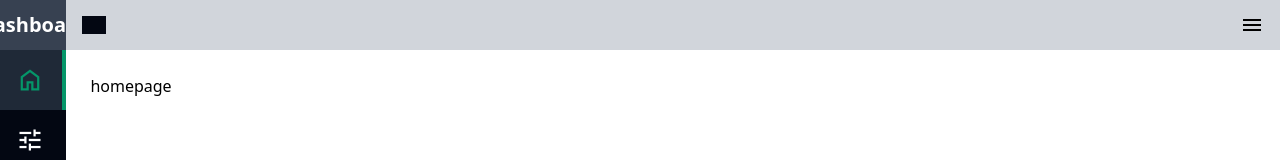
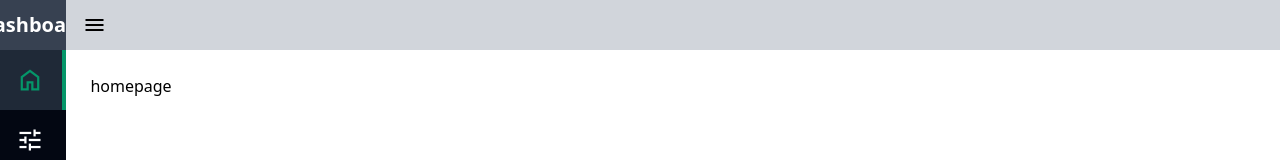
Before and after one commit to iamaliataie/vue-dashboard, a Vue app: page / in a window 1280 px wide. Shown: the top 160 px of the page. Built offline with nearby package versions, Linux system fonts and the light colour scheme.

Commit message:
Update Header.vue

```diff
--- a/src/components/Header.vue
+++ b/src/components/Header.vue
@@ -7,11 +7,9 @@ const props = defineProps(['toggleSidebar'])
 <template>
     <div class="bg-gray-300 w-full sticky top-0">
         <div class="flex justify-between items-center h-[50px] w-full p-4">
-            <div
-            class="bg-gray-950 h-full w-6 cursor-pointer"
-            @click="toggleSidebar"
-            ></div>
-            <span class="material-symbols-outlined">menu</span>
+            <span class="material-symbols-outlined cursor-pointer"
+                @click="toggleSidebar"
+                >menu</span>
         </div>
     </div>
 </template>
```
